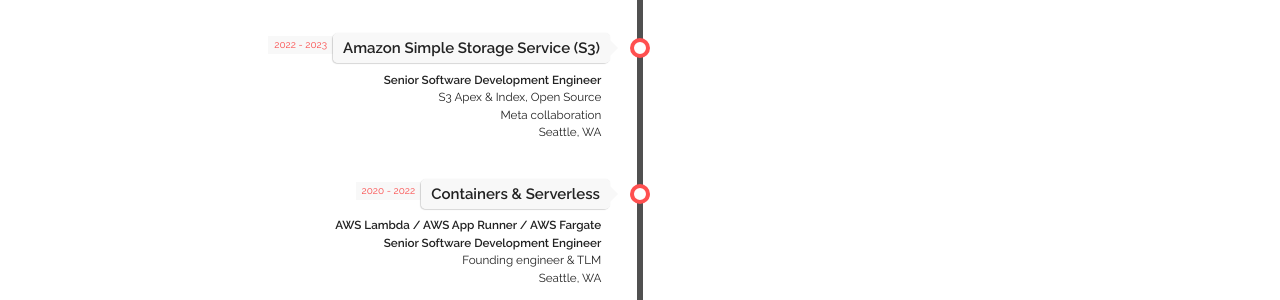
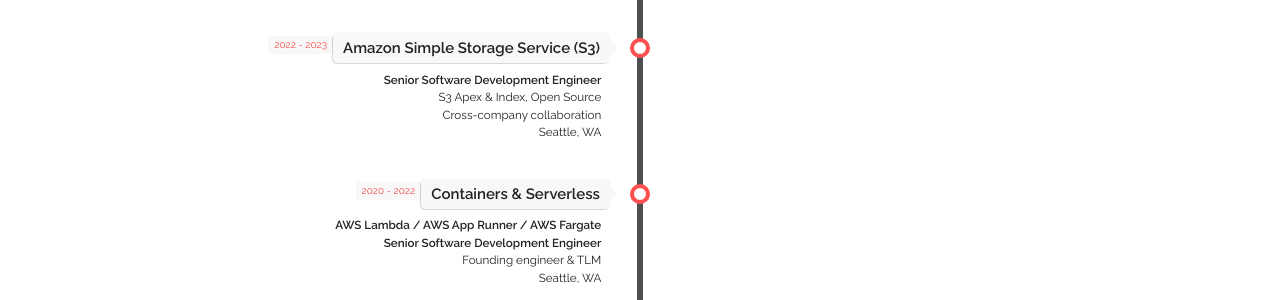
Before and after one commit to gfw001/gfw001.github.io, a Jekyll site: the page resume.html, which Jekyll copies as it is, in a window 1280 px wide. Shown: the part 1328-1628 px from the top of the page. Built offline with Jekyll 4.4.1, drawn with Linux system fonts in a browser that asks for light colours.

Commit message:
Update resume.html

```diff
--- a/resume.html
+++ b/resume.html
@@ -185,7 +185,7 @@
           <span class="time-wrapper"><span class="time">2022 - 2023</span></span>
         </div>
         <div class="desc"><b>Senior Software Development Engineer</b> <br/> S3 Apex & Index, Open Source <br/>
-		Meta collaboration <br/>
+		Cross-company collaboration <br/>
 		Seattle, WA
 	</div>
       </div>
```
